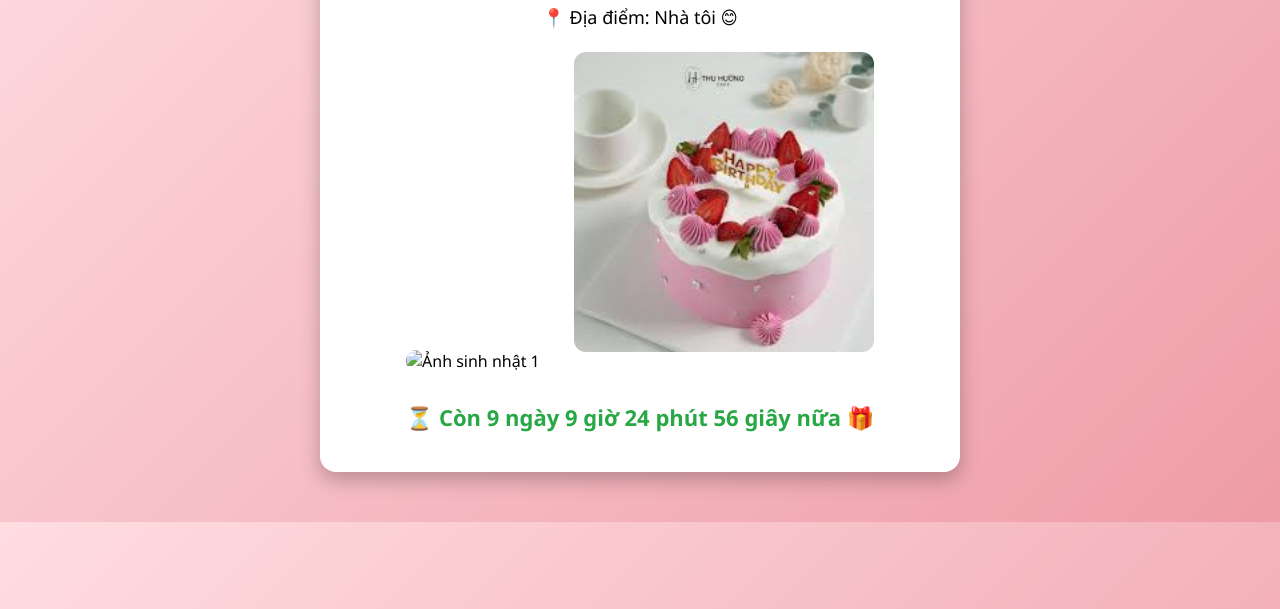
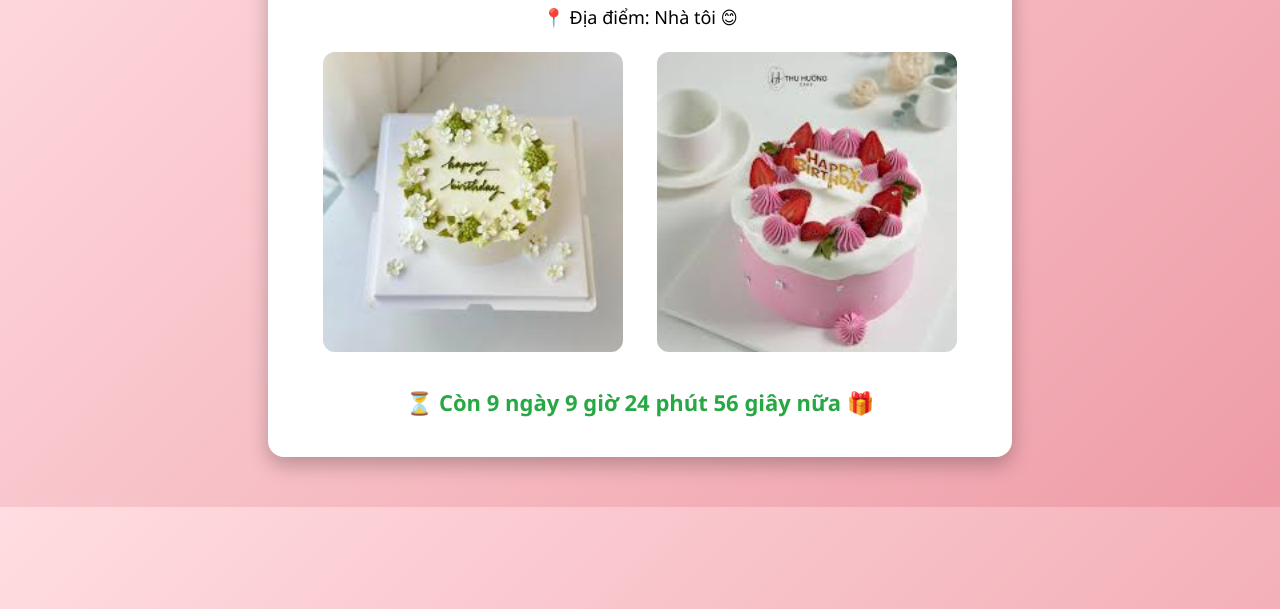
Before and after one commit to cuadongkhoasan-lang/Thiep_Sinh_Nhat_Khuong, a plain HTML site: page index.html in a window 1280 px wide. Shown: the part 191-800 px from the top of the page. Drawn offline with Linux system fonts and the light colour scheme.

Commit message:
Update index.html

```diff
--- a/index.html
+++ b/index.html
@@ -73,7 +73,7 @@
     <p>📍 Địa điểm: Nhà tôi 😊</p>
 
     <!-- Ảnh sinh nhật -->
-    <img src="image%202.jpg" alt="Ảnh sinh nhật 1">
+    <img src="image2.jpg" alt="Ảnh sinh nhật 1">
     <img src="images.jpg" alt="Ảnh sinh nhật 2">
 
     <!-- Countdown -->
```
